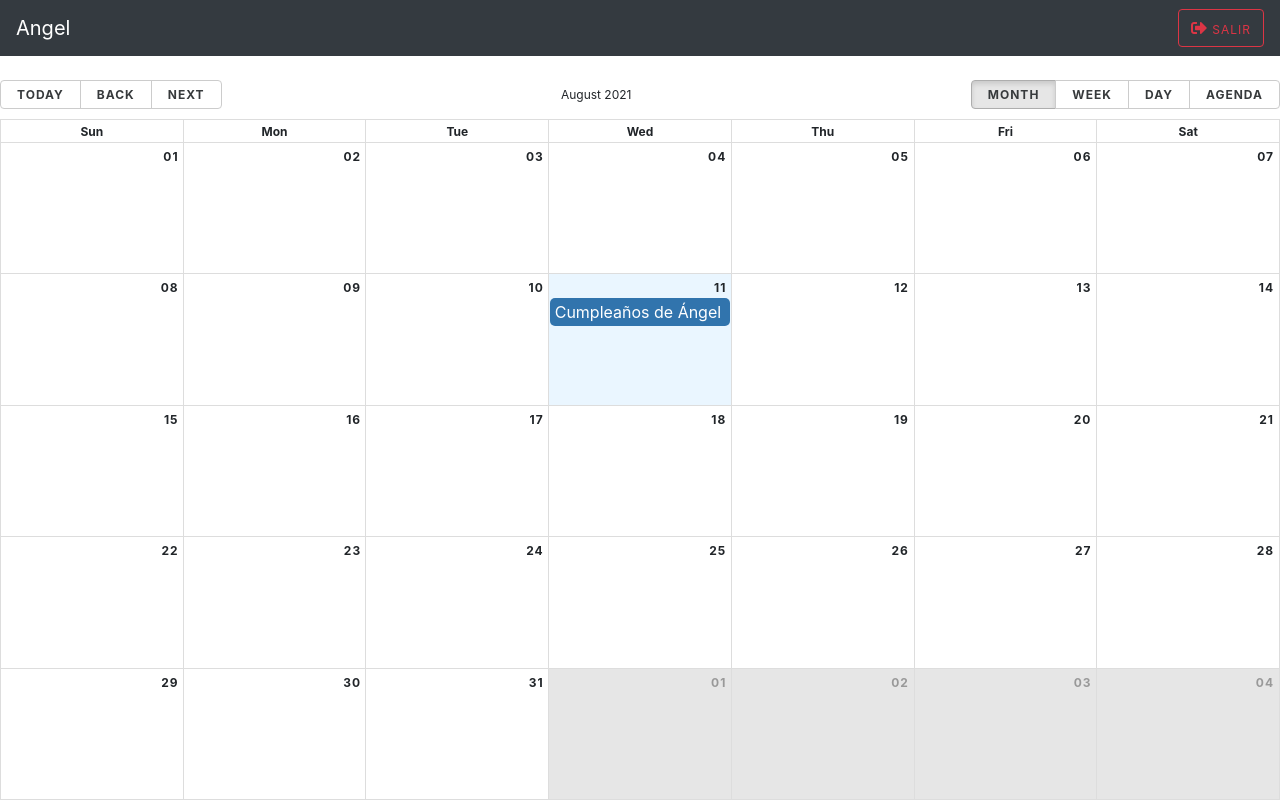
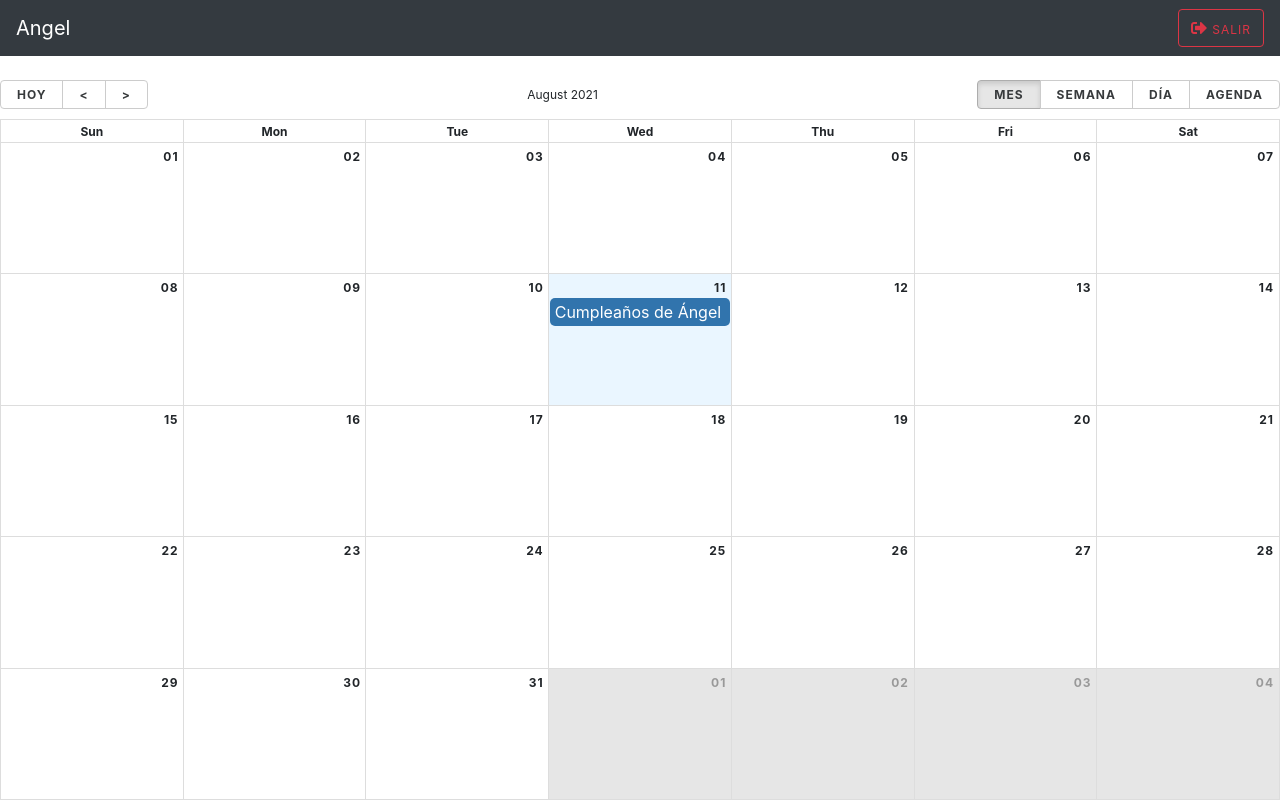
Before and after one commit to AngelCruzL/tsx-calendar, a React (Vite) app: page / in a window 1280 px wide. Built offline with nearby package versions, Linux system fonts and the light colour scheme.

Commit message:
feat: changing calendar language

```diff
--- a/src/components/calendar/CalendarScreen.tsx
+++ b/src/components/calendar/CalendarScreen.tsx
@@ -3,8 +3,12 @@ import { Calendar, Event, momentLocalizer } from 'react-big-calendar';
 import moment from 'moment';
 
 import Navbar from '../ui/Navbar';
+import { messages } from '../../helpers/calendar-messages-es';
 
 import 'react-big-calendar/lib/css/react-big-calendar.css';
+import 'moment/dist/locale/es';
+
+moment.locale('es');
 
 const localizer = momentLocalizer(moment);
 
@@ -24,6 +28,7 @@ const CalendarScreen = () => {
         events={[events]}
         startAccessor="start"
         endAccessor="end"
+        messages={messages}
       />
     </div>
   );
--- /dev/null
+++ b/src/helpers/calendar-messages-es.ts
@@ -0,0 +1,17 @@
+import { Messages } from 'react-big-calendar';
+
+export const messages: Messages = {
+  allDay: 'Todo el día',
+  previous: '<',
+  next: '>',
+  today: 'Hoy',
+  month: 'Mes',
+  week: 'Semana',
+  day: 'Día',
+  agenda: 'Agenda',
+  date: 'Fecha',
+  time: 'Hora',
+  event: 'Evento',
+  noEventsInRange: 'No hay eventos en este rango',
+  showMore: total => `+ Ver más (${total})`,
+};
```
